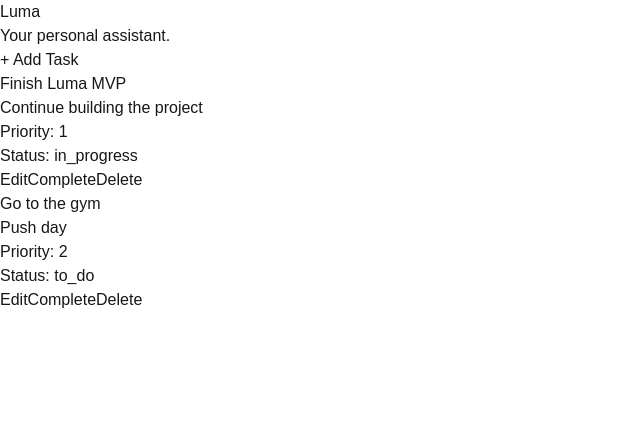
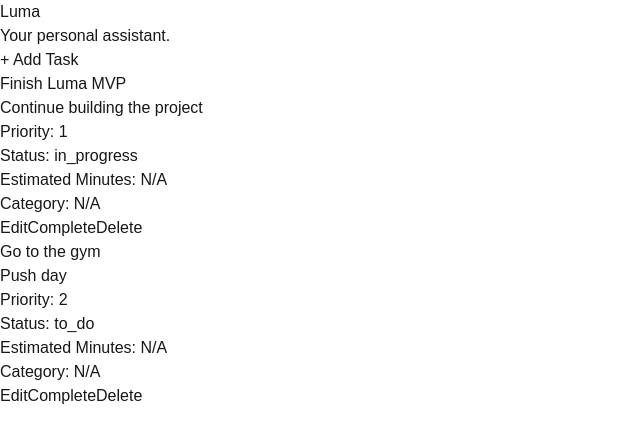
Before and after one commit to ketchupspill/argus, a Next.js app: page / in a window 1280 px wide. Shown: the top 442 px of the page, without its empty margins (0-640 px from the left). Built offline with nearby package versions, Linux system fonts and the light colour scheme.

Commit message:
Made the previous two new features visible on saved tasks.

```diff
--- a/components/TaskCard.tsx
+++ b/components/TaskCard.tsx
@@ -23,6 +23,10 @@
                 <p>Due: {props.task.dueDate.toLocaleDateString()}</p>
             )}
 
+            <p>Estimated Minutes: {props.task.estimatedMinutes ?? "N/A"}</p>
+
+            <p>Category: {props.task.category ?? "N/A"}</p>
+
             <button onClick={() => props.onEdit(props.task)}>
                 Edit
             </button>
```
